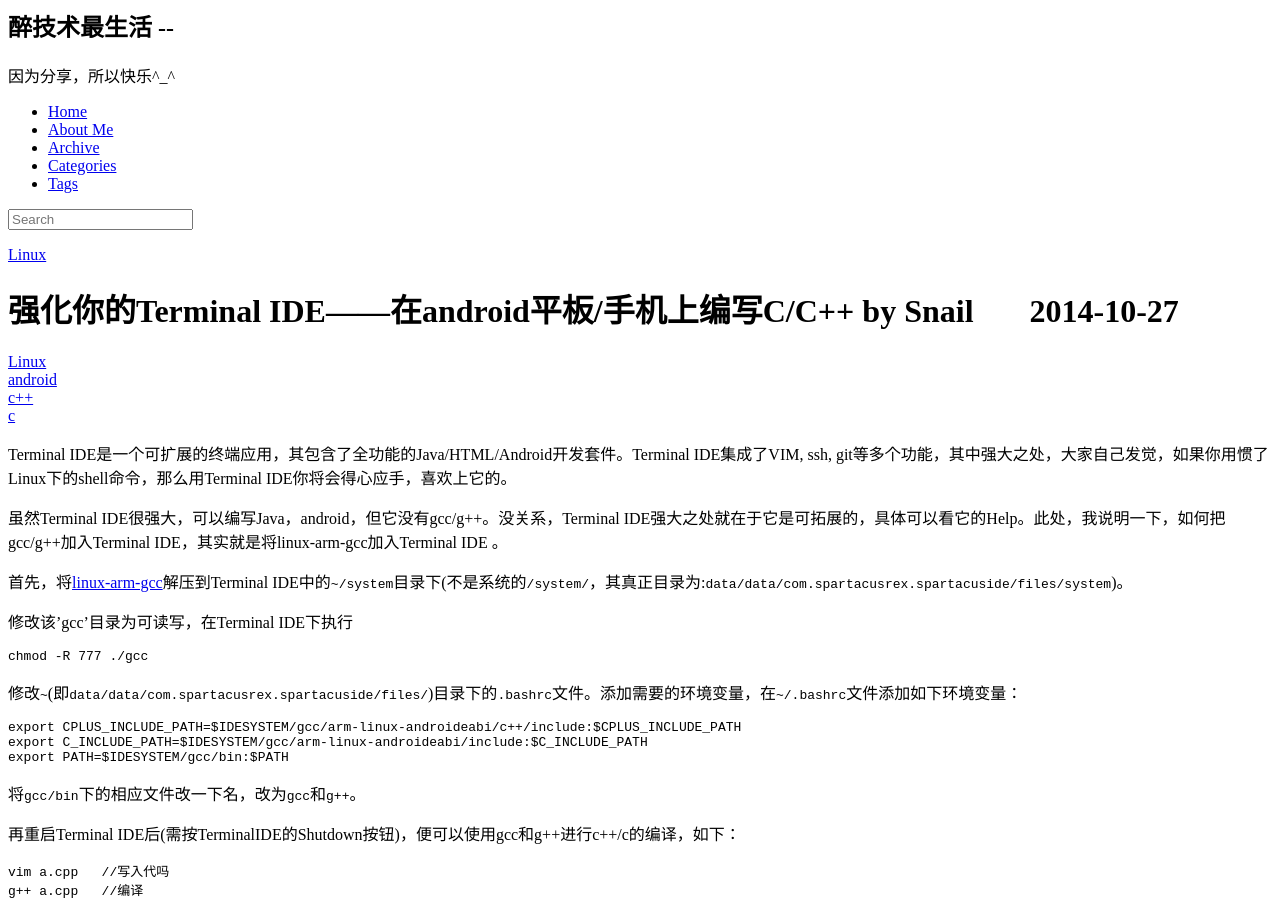
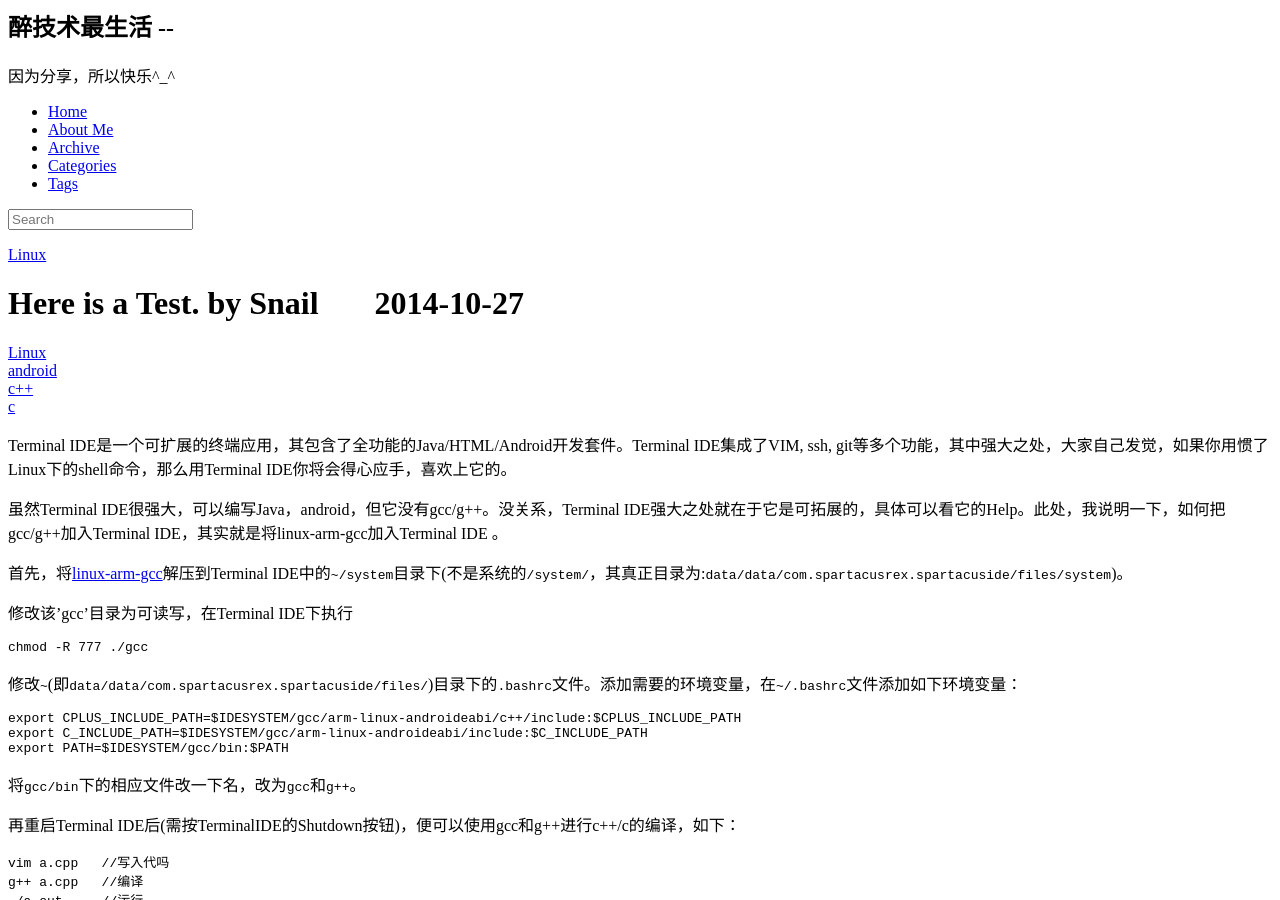
Before and after one commit to DutZMZ/Zuijishu, a Jekyll site: the page built from _posts/2014-10-27-test.md, in a window 1280 px wide and 900 px high. Built offline with Jekyll 4.4.1, drawn with Linux system fonts in a browser that asks for light colours; nearby versions of some CDN libraries; library files that are not in the unit come from our copies.

Commit message:
Update 2014-10-27-test.md

```diff
--- a/_posts/2014-10-27-test.md
+++ b/_posts/2014-10-27-test.md
@@ -1,7 +1,7 @@
 ---
 layout: post
 category: Linux
-title: 强化你的Terminal IDE——在android平板/手机上编写C/C++
+title: Here is a Test.
 tagline: by Snail
 tags: [Linux, android, c++, c]
 ---
```
